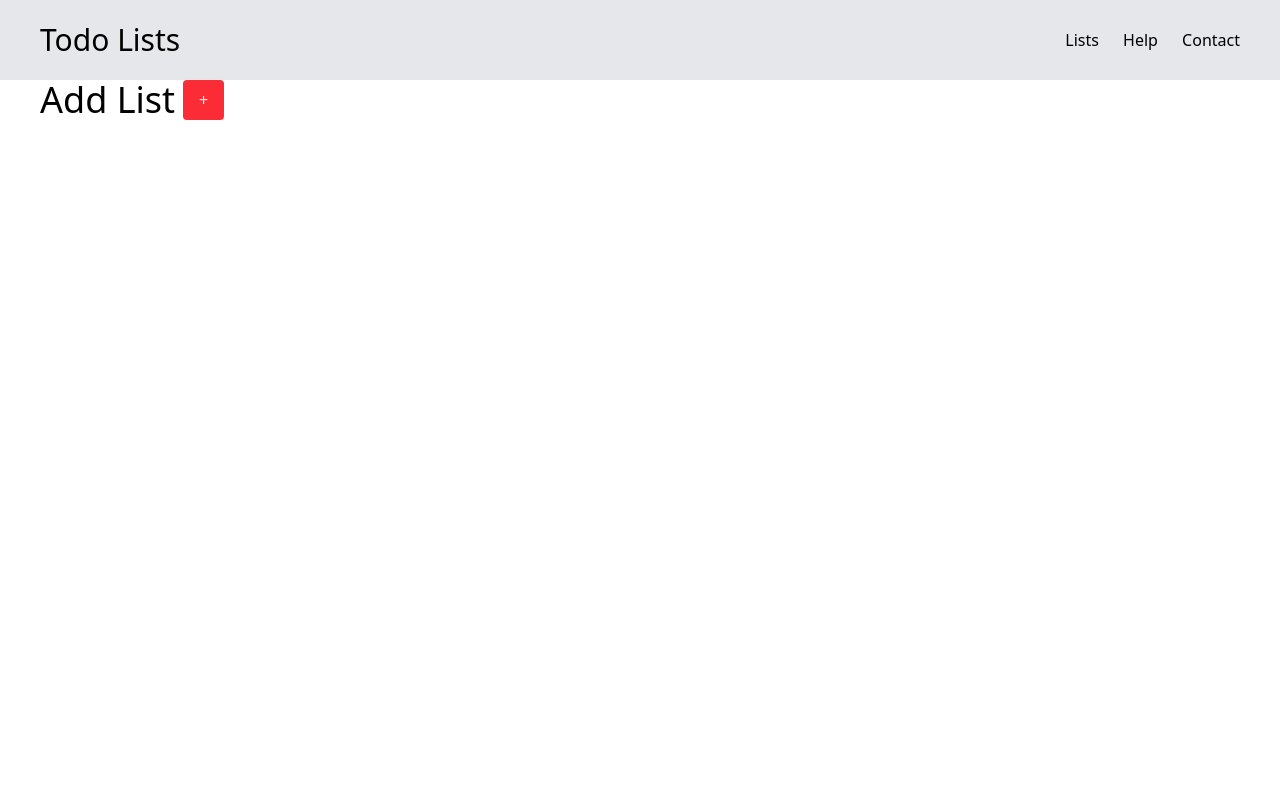
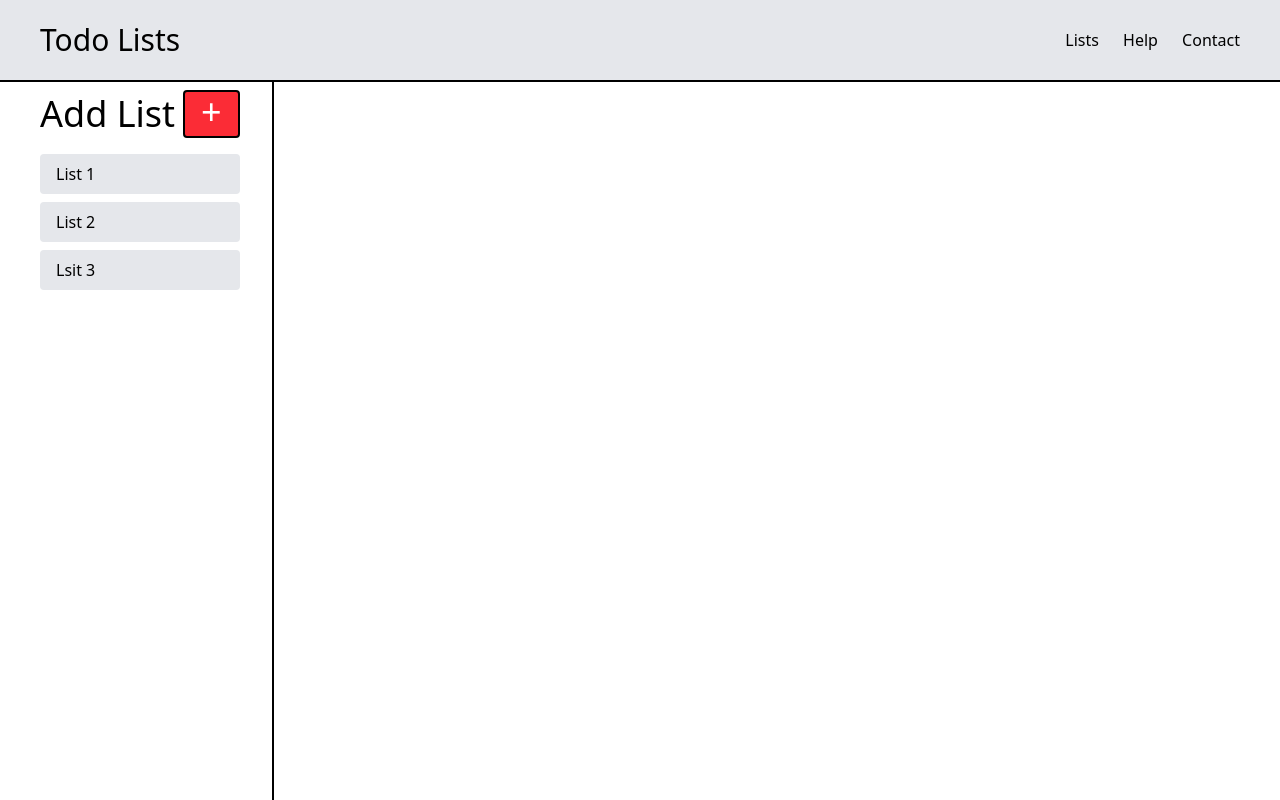
Before and after one commit to JacobChristen7/WebDevToDo, a website: page index.html in a window 1280 px wide. Drawn offline with Linux system fonts and the light colour scheme.

Commit message:
added to and changed main site layout

```diff
--- a/index.html
+++ b/index.html
@@ -1,11 +1,10 @@
-<!doctype html>
 <html>
 <head>
     <meta charset="UTF-8">
     <meta name="viewport" content="width=device-width, initial-scale=1.0">
     <link href="./output.css" rel="stylesheet">
 </head>
-<body class="">
+<body class="h-screen flex flex-col">
     <nav>
         <div class="h-20 items-center bg-gray-200 flex justify-between px-10">
             <h1 class="text-3xl">Todo Lists</h1>
@@ -16,9 +15,21 @@
             </div>
         </div>
     </nav>
-    <div id="mainContent" class="flex px-10">
-        <h1 class="text-4xl">Add List</h1>
-        <button class="bg-red-500 text-white ml-2 px-4 rounded">+</button>
+    <div class="h-0.5 bg-black w-full"></div>
+
+    <div id="mainContent" class="flex flex-grow px-10">
+        <div class="flex flex-col">
+            <div class="flex items-center">
+                <h1 class="text-4xl mt-2">Add List</h1>
+                <button class="bg-red-500 text-white text-4xl ml-2 mt-2 px-4 pb-1 border-black border-2 rounded">+</button>
+            </div>
+            <div class="mt-4 space-y-2">
+                <span class="block px-4 py-2 bg-gray-200 rounded">List 1</span>
+                <span class="block px-4 py-2 bg-gray-200 rounded">List 2</span>
+                <span class="block px-4 py-2 bg-gray-200 rounded">Lsit 3</span>
+            </div>
+        </div>
+        <div class="w-0.5 bg-black h-full ml-8"></div>
     </div>
     <script src="script.js"></script>
 </body>
```
Also changed, not shown: output.css.
